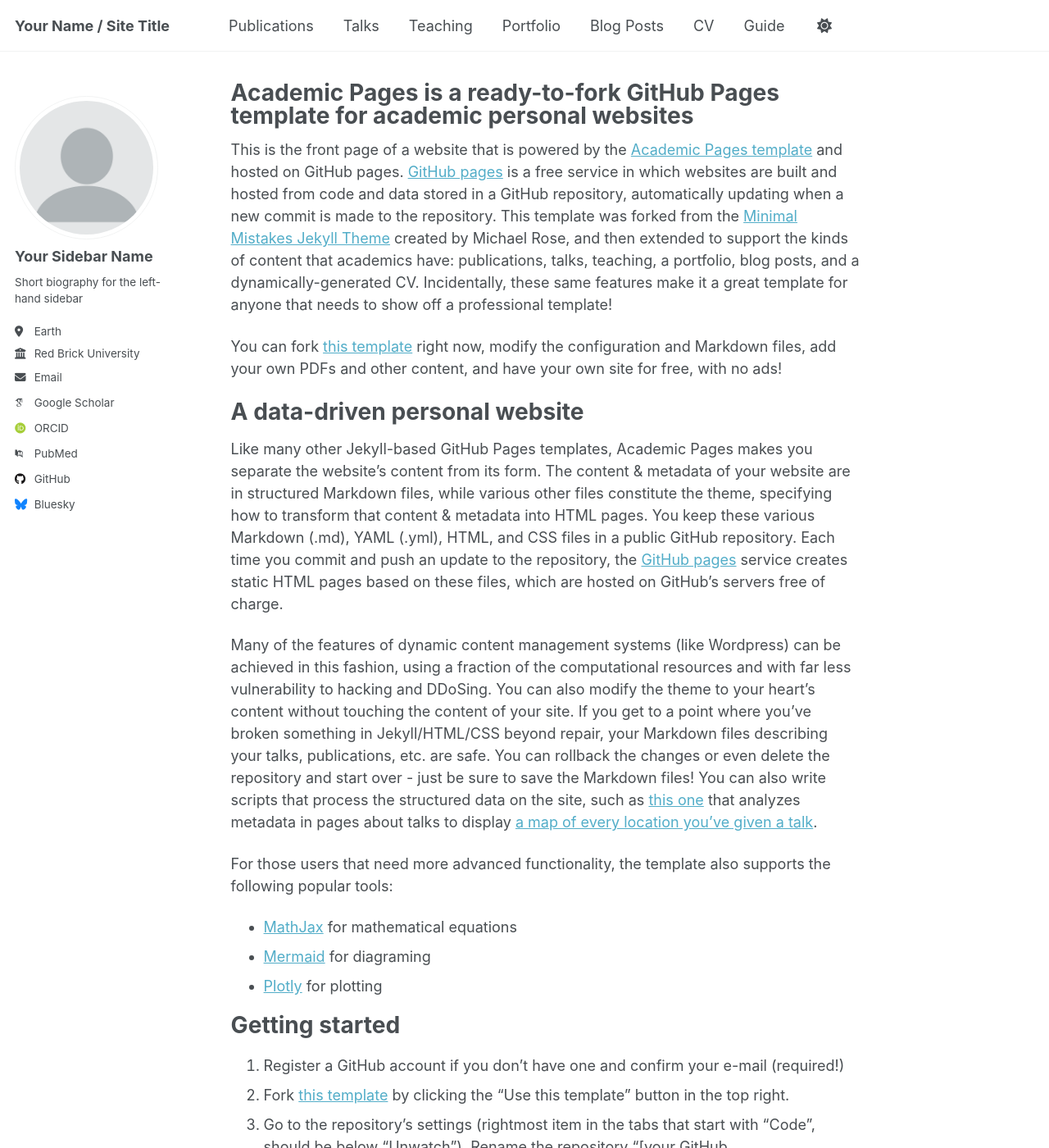
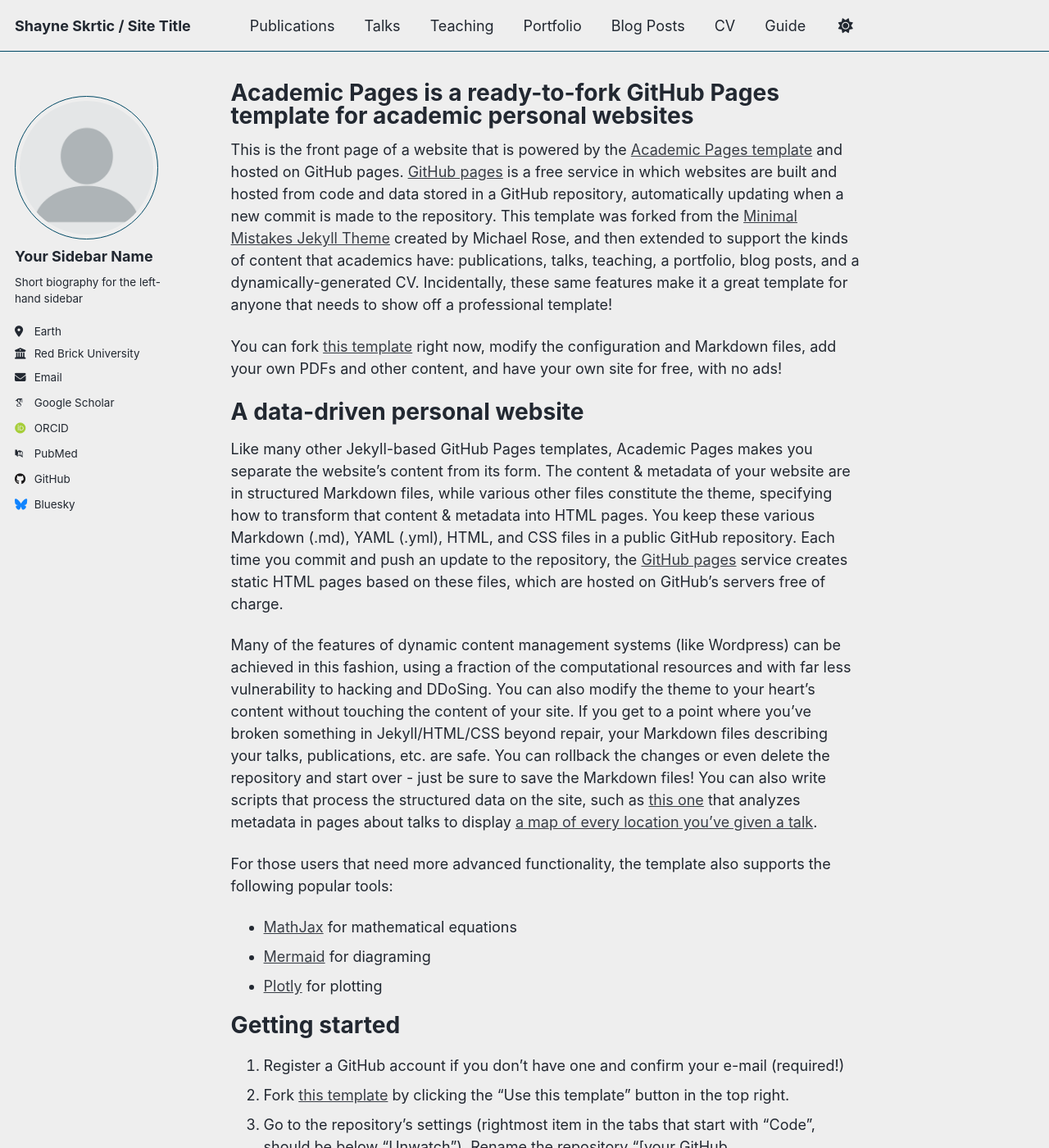
Before and after one commit to skrticshayne/skrticshayne.github.io, a Jekyll site: the page built from _pages/about.md, in a window 1280 px wide and 1400 px high. Shown: the whole window at 82% size. Built offline with Jekyll 4.4.1, drawn with Linux system fonts in a browser that asks for light colours; some web fonts are replaced; a script that is not in the unit is left out; some of the changed text lies outside the part shown.

Commit message:
Update site configuration with personal details

```diff
--- a/_config.yml
+++ b/_config.yml
@@ -8,14 +8,14 @@
 
 # Basic Site Settings
 locale                   : "en-US"
-site_theme               : "default" # Currently available options are "default", "air"
-title                    : "Your Name / Site Title"
+site_theme               : "air" # Currently available options are "default", "air"
+title                    : "Shayne Skrtic / Site Title"
 title_separator          : "-"
-name                     : &name "Your Name"
+name                     : &name "Shayne Skrtic"
 description              : &description "personal description"
-url                      : https://academicpages.github.io # the base hostname & protocol for your site e.g. "https://[your GitHub username].github.io" or if you already have some other page hosted on Github then use "https://[your GitHub username].github.io/[Your Repo Name]"
+url                      : https://skrticshayne.github.io # the base hostname & protocol for your site e.g. "https://[your GitHub username].github.io" or if you already have some other page hosted on Github then use "https://[your GitHub username].github.io/[Your Repo Name]"
 baseurl                  : "" # the subpath of your site, e.g. "/blog"
-repository               : "academicpages/academicpages.github.io"
+repository               : "skrticshayne/skrticshayne.github.io"
 
 # Site Author - The following control what appear as part of the author content on the side bar.
 #               If a field is blank the icon and link will not appear, otherwise it will be shown.
```
